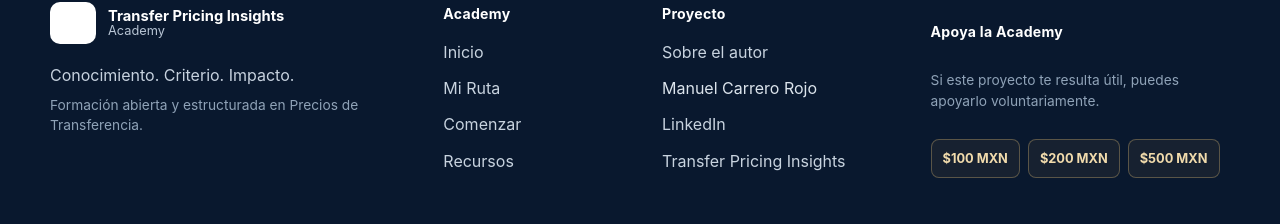
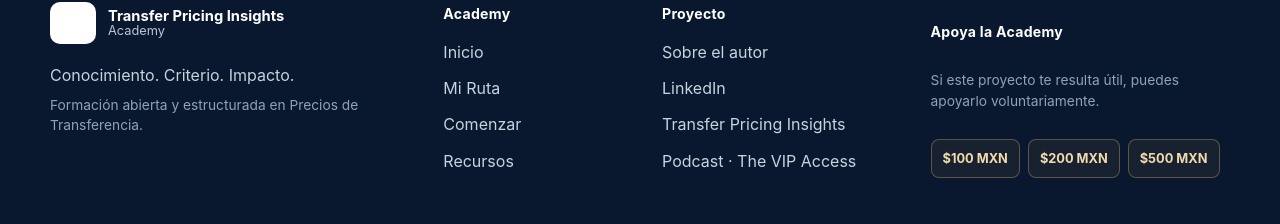
Before and after one commit to manuelcarrero-hash/transfer-pricing-insights-academy, a React (Vite) app: page / in a window 1280 px wide. Shown: the part 2015-2239 px from the top of the page. Built offline with nearby package versions, Linux system fonts and the light colour scheme.

Commit message:
Polish Academy branding and project footer

```diff
--- a/src/components/layout/AppShell.tsx
+++ b/src/components/layout/AppShell.tsx
@@ -14,6 +14,8 @@ const supportOptions = [
   { amount: '$200 MXN', url: 'https://buy.stripe.com/bJe9ALdJc4qMcCv0ZE18c0a' },
   { amount: '$500 MXN', url: 'https://buy.stripe.com/cNi4grdJccXi9qj4bQ18c0b' },
 ] as const;
+
+const podcastUrl = 'https://open.spotify.com/search/Precios%20de%20Transferencia%3A%20The%20VIP%20Access';
 
 type NavigationLinksProps = { onNavigate?: () => void };
 
@@ -63,9 +65,9 @@ export function AppShell({ children }: PropsWithChildren) {
           <section className="footer-column">
             <strong>Proyecto</strong>
             <Link to="/autor">Sobre el autor</Link>
-            <span className="footer-author">Manuel Carrero Rojo</span>
             <a href="https://mx.linkedin.com/in/manuel-carrero-rojo-937118113" target="_blank" rel="noopener noreferrer">LinkedIn</a>
             <a href="https://manuelcarrerorojo.substack.com/" target="_blank" rel="noopener noreferrer">Transfer Pricing Insights</a>
+            <a href={podcastUrl} target="_blank" rel="noopener noreferrer">Podcast · The VIP Access</a>
           </section>
 
           <section className="footer-support footer-column">
```
